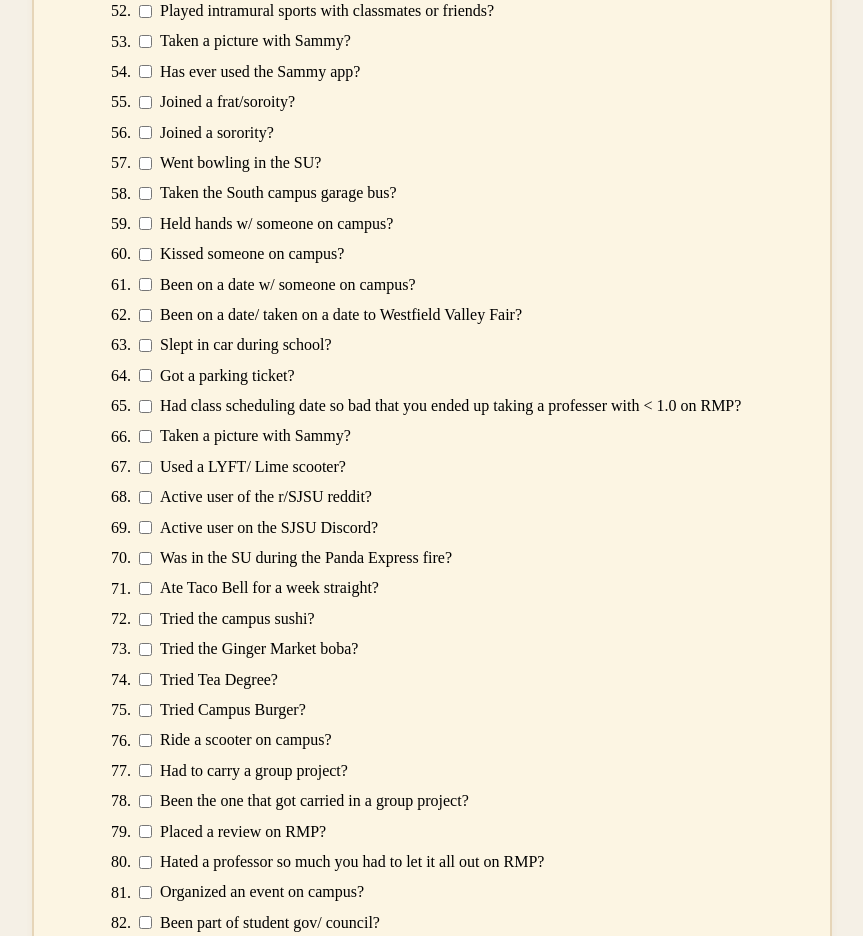
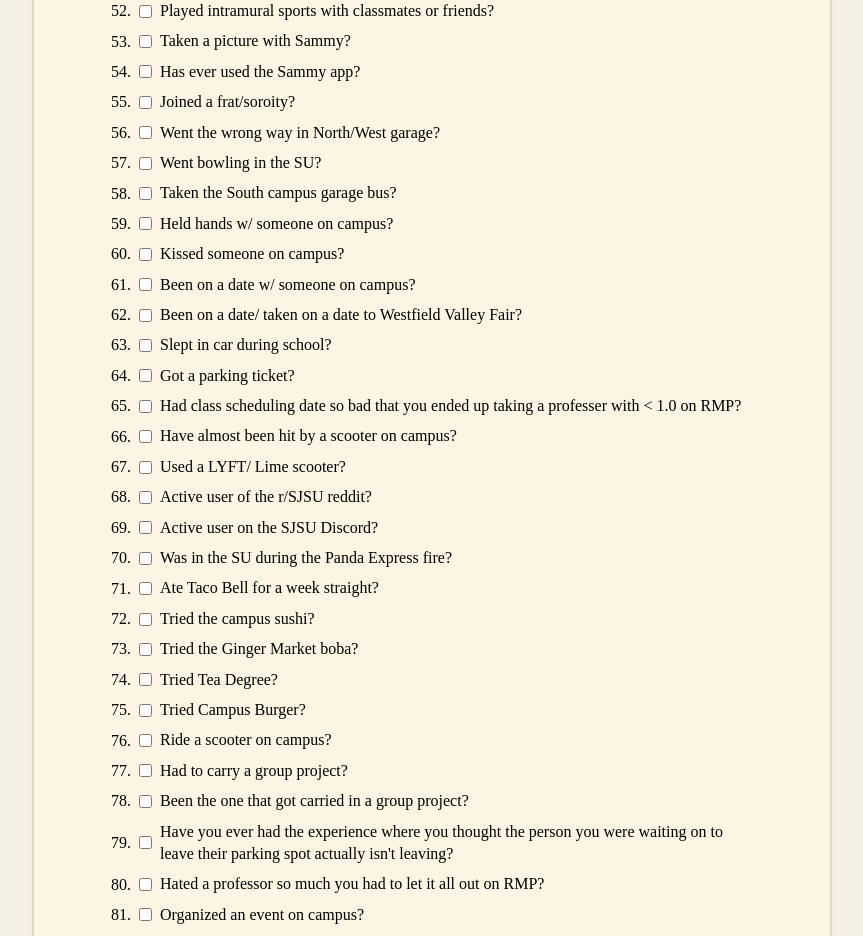
Before and after one commit to DannyMang/sjsuricepurity, a Next.js app: page / in a window 1280 px wide. Shown: the part 2000-2936 px from the top of the page, without its empty margins (208-1071 px from the left). Built offline with nearby package versions, Linux system fonts and the light colour scheme.

Commit message:
changed 3 questions

```diff
--- a/src/app/page.tsx
+++ b/src/app/page.tsx
@@ -65,7 +65,7 @@ export default function Home() {
     "Taken a picture with Sammy?",
     "Has ever used the Sammy app?",
     "Joined a frat/soroity?",
-    "Joined a sorority?",
+    "Went the wrong way in North/West garage?",
     "Went bowling in the SU?",
     "Taken the South campus garage bus?",
     "Held hands w/ someone on campus?",
@@ -75,7 +75,7 @@ export default function Home() {
     "Slept in car during school?",
     "Got a parking ticket?",
     "Had class scheduling date so bad that you ended up taking a professer with < 1.0 on RMP?",
-    "Taken a picture with Sammy?",
+    "Have almost been hit by a scooter on campus?",
     "Used a LYFT/ Lime scooter?",
     "Active user of the r/SJSU reddit?",
     "Active user on the SJSU Discord?",
@@ -88,7 +88,7 @@ export default function Home() {
     "Ride a scooter on campus?",
     "Had to carry a group project?",
     "Been the one that got carried in a group project?",
-    "Placed a review on RMP?",
+    "Have you ever had the experience where you thought the person you were waiting on to leave their parking spot actually isn't leaving?",
     "Hated a professor so much you had to let it all out on RMP?",
     "Organized an event on campus?",
     "Been part of student gov/ council?",
```
